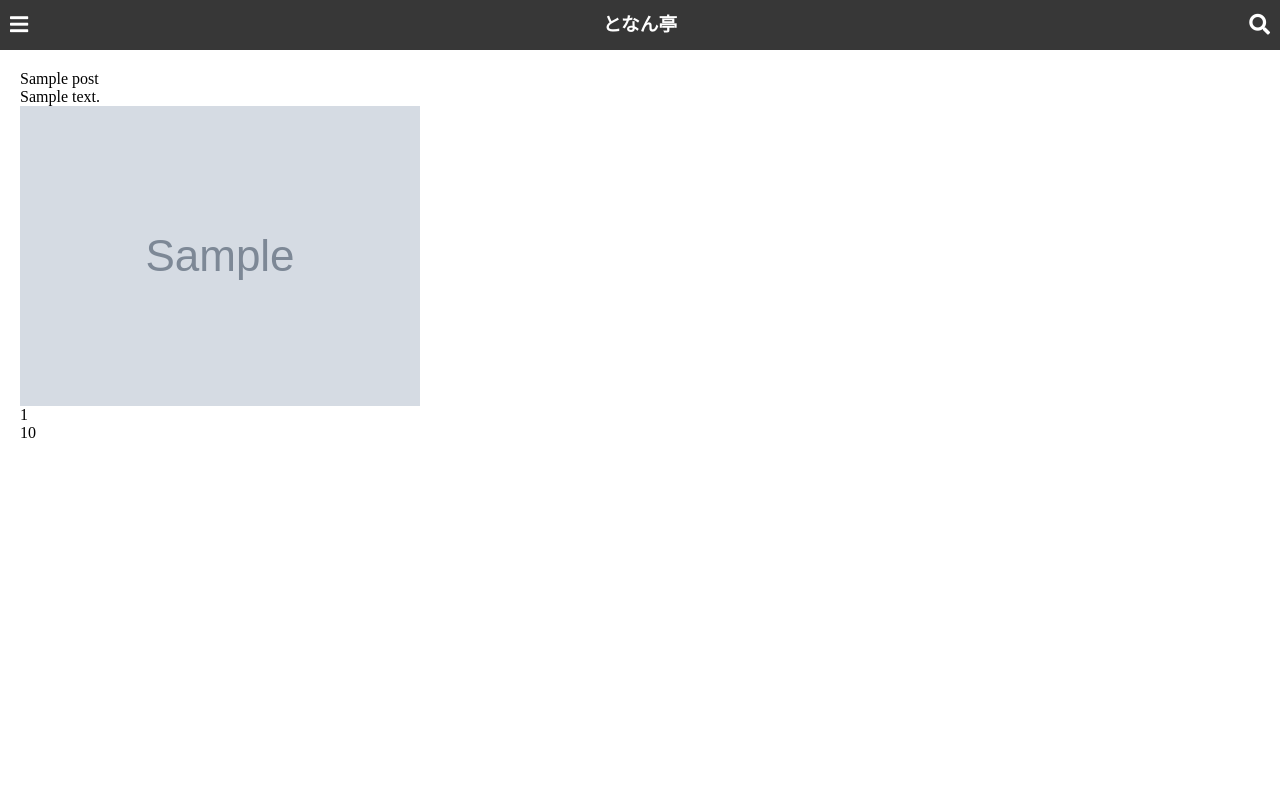
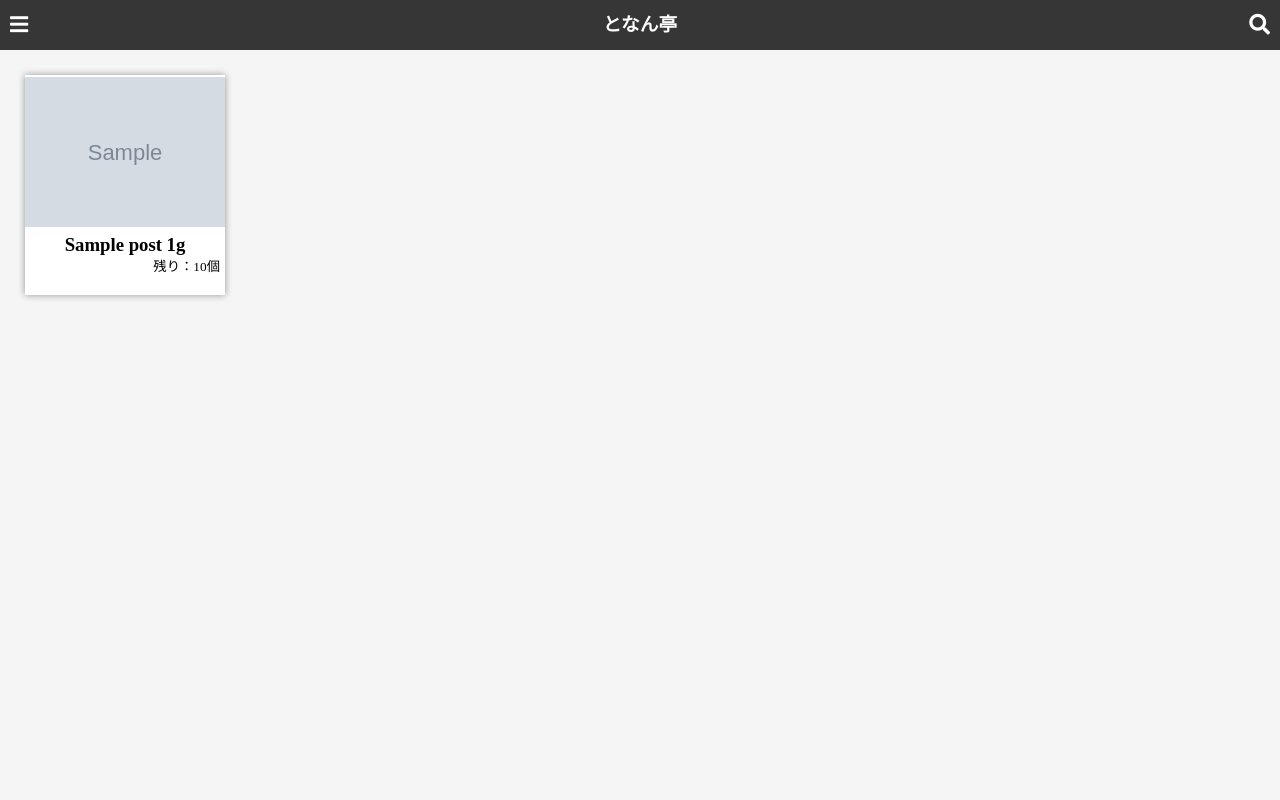
Before and after one commit to timchanpon/basashi_ecsite, a Django app: page / in a window 1280 px wide. Run offline with Django 3.2, Linux system fonts and the light colour scheme; tables that the repository leaves empty hold one stand-in row (values such as "Sample post"); grey boxes marked "Sample" are stand-in pictures; some libraries are stand-ins or nearby versions.

Commit message:
post-cardのデザインを改良

```diff
--- a/post/templates/post_list.html
+++ b/post/templates/post_list.html
@@ -29,12 +29,14 @@
 
 {% block script %}
 <script type="text/x-template" id="post-card-component">
-  <div>
-    <p>[[ partName ]]</p>
-    <p>[[ details ]]</p>
-    <img :src="imgUrl">
-    <p>[[ numGrams ]]</p>
-    <p>[[ stockAmt ]]</p>
+  <div class="post-card">
+    <div class="post-card-img">
+      <img :src="imgUrl">
+    </div>
+    <div class="post-card-btm-section">
+      <h3 class="post-card-post-name">[[ partName ]] [[ numGrams ]]g</h3>
+      <p class="post-card-stock-amt">残り：[[ stockAmt ]]個</p>
+    </div>
   </div>
 </script>
 
--- a/static/css/base.css
+++ b/static/css/base.css
@@ -4,6 +4,10 @@
 * {
     margin: 0;
     box-sizing: border-box;
+}
+
+body {
+    background: #F5F5F5;
 }
 
 
--- a/static/css/post_list.css
+++ b/static/css/post_list.css
@@ -3,3 +3,43 @@
 
 /* post card
 ------------------------- */
+.post-card-container {
+    display: flex;
+    flex-wrap: wrap;
+}
+.post-card {
+    width: 200px; height: 220px;
+    margin: 5px;
+
+    background: white;
+    box-shadow: 0 0 7px rgba(0, 0, 0, .4);
+    overflow: hidden;
+}
+.post-card:hover {
+    border: solid 1px black;
+}
+.post-card-img {
+    width: 100%; height: 70%;
+    margin: 0 auto;
+}
+.post-card-img img {
+    width: 100%; height: 100%;
+
+    object-fit: contain;
+}
+.post-card-btm-section {
+    width: 100%; height: 30%;
+    padding: 5px;
+}
+.post-card-post-name {
+    width: 100%;
+
+    text-align: center;
+    white-space: nowrap;
+    overflow: hidden;
+    text-overflow: ellipsis;
+}
+.post-card-stock-amt {
+    font-size: smaller;
+    text-align: right;
+}
```
